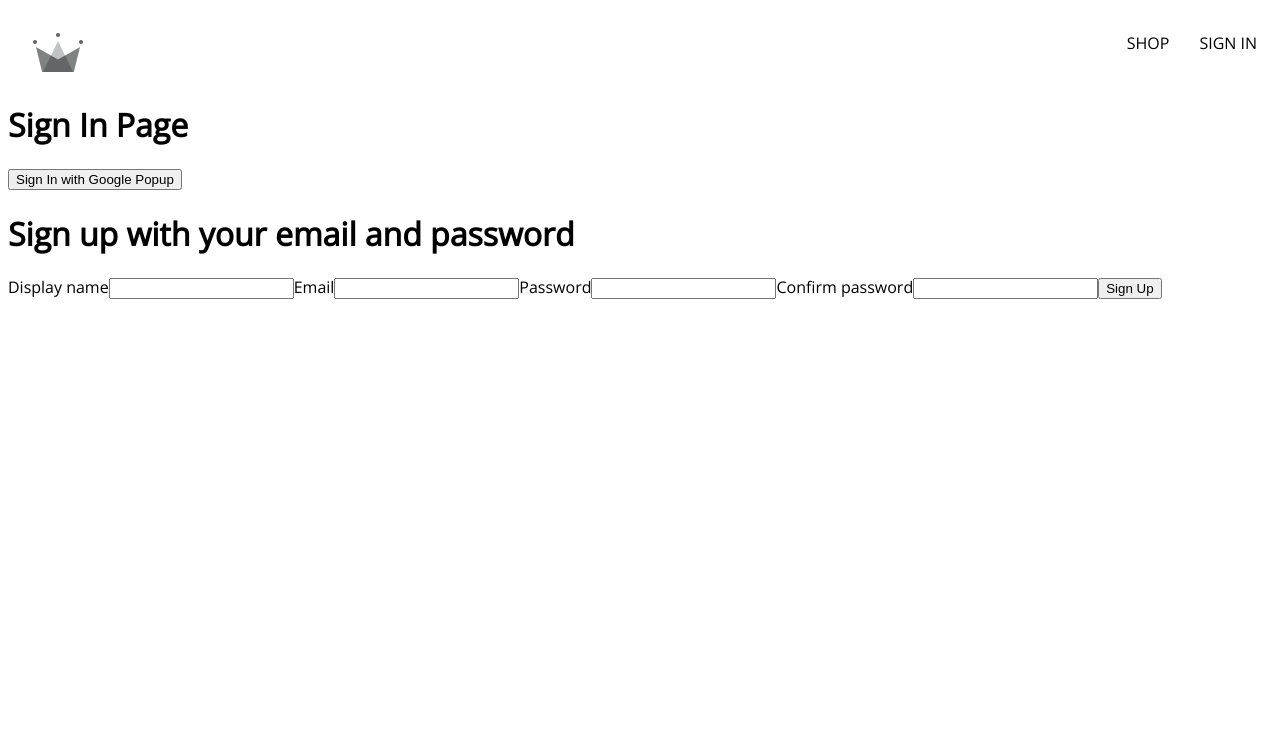
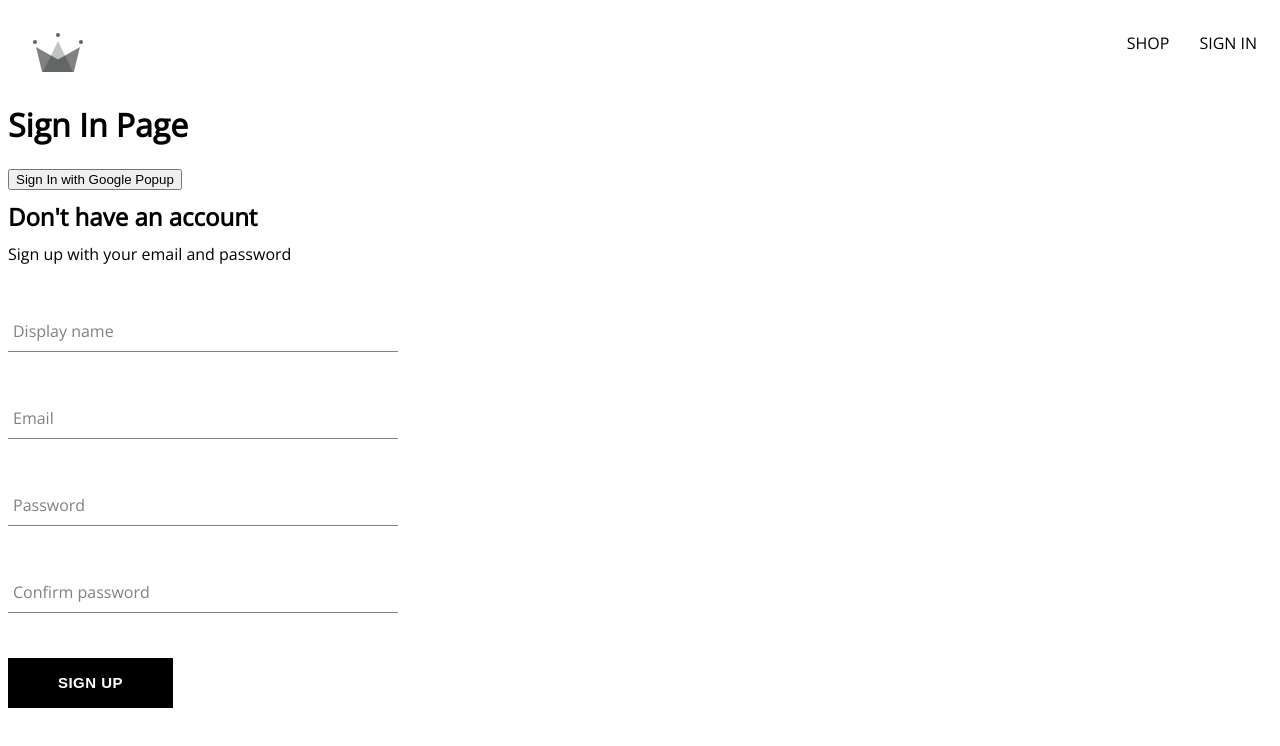
Before and after one commit to CamiloPinzon/crwn-ts, a React (Create React App) app: page /sign-in in a window 1280 px wide. Shown: the top 746 px of the page. Built offline with nearby package versions, Linux system fonts and the light colour scheme.

Commit message:
sign in form styled, input form and button was moved to its own component

```diff
--- /dev/null
+++ b/src/components/button/button.component.tsx
@@ -0,0 +1,15 @@
+import React from "react";
+
+import "./button.styles.scss";
+
+interface ButtonProps {
+  children: React.ReactNode,
+  type?: 'submit' | 'reset' | 'button' | undefined,
+  buttonType?: 'google' | 'inverted',
+}
+
+const Button = ({ children, type, buttonType } : ButtonProps) => {
+  return <button className={`button-container ${buttonType}`} type={type} >{children}</button>;
+};
+
+export default Button;
--- /dev/null
+++ b/src/components/button/button.styles.scss
@@ -0,0 +1,45 @@
+.button-container {
+  min-width: 165px;
+  width: auto;
+  height: 50px;
+  letter-spacing: 0.5px;
+  line-height: 50px;
+  padding: 0 35px 0 35px;
+  font-size: 15px;
+  background-color: black;
+  color: white;
+  text-transform: uppercase;
+  font-weight: bolder;
+  border: none;
+  cursor: pointer;
+  display: flex;
+  justify-content: center;
+
+  &:hover {
+    background-color: white;
+    color: black;
+    border: 1px solid black;
+  }
+
+  &.google {
+    background-color: #4285f4;
+    color: white;
+
+    &:hover {
+      background-color: #357ae8;
+      border: none;
+    }
+  }
+
+  &.inverted {
+    background-color: white;
+    color: black;
+    border: 1px solid black;
+
+    &:hover {
+      background-color: black;
+      color: white;
+      border: none;
+    }
+  }
+}
--- /dev/null
+++ b/src/components/form-input/form-input.component.tsx
@@ -0,0 +1,32 @@
+import React from "react";
+
+import "./form-input.styles.scss";
+
+interface InputPropsInterface {
+  label?: string;
+  type?: string;
+  value?: string;
+  onChange?: React.ChangeEventHandler<HTMLInputElement> | undefined;
+  name?: string;
+  required?: boolean;
+}
+
+const FormInput = (otherProps: InputPropsInterface) => {
+  const { label } = otherProps;
+  return (
+    <div className="group">
+      <input className="form-input" {...otherProps} />
+      {label && (
+        <label
+          className={`${
+            otherProps.value?.length ? "shrink" : ""
+          } form-input-label`}
+        >
+          {label}
+        </label>
+      )}
+    </div>
+  );
+};
+
+export default FormInput;
--- /dev/null
+++ b/src/components/form-input/form-input.styles.scss
@@ -0,0 +1,54 @@
+$sub-color: grey;
+$main-color: black;
+
+@mixin shrinkLabel {
+    top: -14px;
+    font-size: 12px;
+    color: $main-color;
+}
+
+.group {
+    position: relative;
+    margin: 45px 0;
+
+    .form-input {
+        background: none;
+        background-color: white;
+        color: $sub-color;
+        font-size: 18px;
+        padding: 10px 10px 10px 5px;
+        display: block;
+        width: 100%;
+        border: none;
+        border-radius: 0;
+        border-bottom: 1px solid $sub-color;
+        margin: 25px 0;
+
+        &:focus {
+            outline: none;
+        }
+
+        &:focus~.form-input-label {
+            @include shrinkLabel();
+        }
+    }
+
+    input[type='password'] {
+        letter-spacing: 0.3em;
+    }
+
+    .form-input-label {
+        color: $sub-color;
+        font-size: 16px;
+        font-weight: normal;
+        position: absolute;
+        pointer-events: none;
+        left: 5px;
+        top: 10px;
+        transition: 300ms ease all;
+
+        &.shrink {
+            @include shrinkLabel();
+        }
+    }
+}
--- a/src/components/sign-up-form/sign-up-form.component.tsx
+++ b/src/components/sign-up-form/sign-up-form.component.tsx
@@ -3,6 +3,11 @@
   createAuthUserWithEmailAndPassword,
   createUserDocumentFromAuth,
 } from "../../utils/firebase/firebase.utils";
+
+import FormInput from "../form-input/form-input.component";
+import Button from "../button/button.component";
+
+import './sign-up-form.styles.scss'
 
 const defaultFormFields = {
   displayName: "",
@@ -47,11 +52,12 @@
   };
 
   return (
-    <>
-      <h1>Sign up with your email and password</h1>
+    <div className="sign-up-container">
+      <h2>Don't have an account</h2>
+      <span>Sign up with your email and password</span>
       <form onSubmit={handleSubmit}>
-        <label>Display name</label>
-        <input
+        <FormInput
+          label="Display name"
           type="text"
           value={displayName}
           onChange={handleChange}
@@ -59,8 +65,8 @@
           required
         />
 
-        <label>Email</label>
-        <input
+        <FormInput
+          label="Email"
           type="email"
           value={email}
           onChange={handleChange}
@@ -68,8 +74,8 @@
           required
         />
 
-        <label>Password</label>
-        <input
+        <FormInput
+          label="Password"
           type="password"
           value={password}
           onChange={handleChange}
@@ -77,17 +83,17 @@
           required
         />
 
-        <label>Confirm password</label>
-        <input
+        <FormInput
+          label="Confirm password"
           type="password"
           value={confirmPassword}
           onChange={handleChange}
           name="confirmPassword"
           required
         />
-        <button type="submit">Sign Up</button>
+        <Button type="submit">Sign Up</Button>
       </form>
-    </>
+    </div>
   );
 };
 
--- /dev/null
+++ b/src/components/sign-up-form/sign-up-form.styles.scss
@@ -0,0 +1,9 @@
+.sign-up-container {
+    display: flex;
+    flex-direction: column;
+    width: 390px;
+
+    h2{
+        margin: 10px 0;
+    }
+}
```
